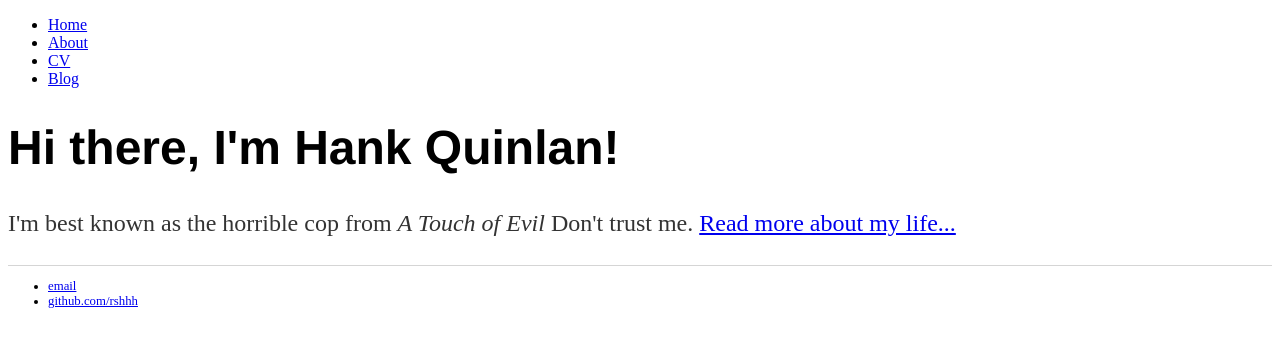
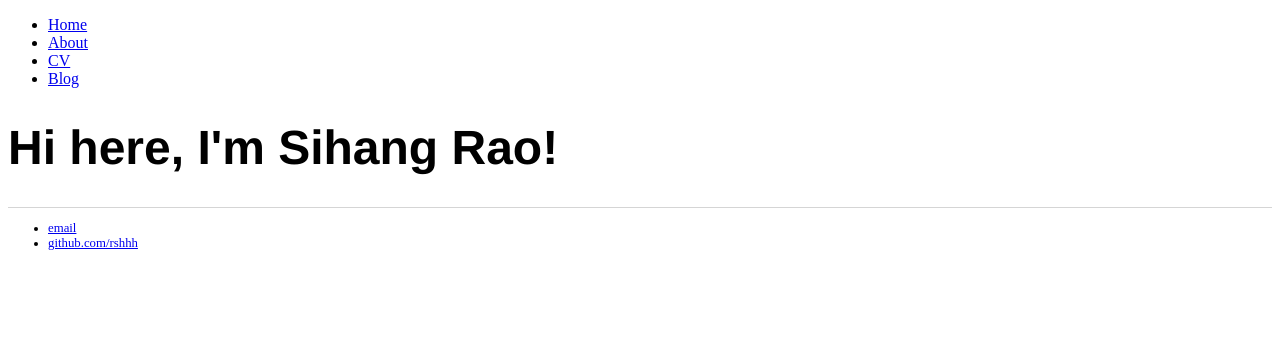
Before and after one commit to RSHHH/Microecon.github.io, a Jekyll site: the page built from index.html, in a window 1280 px wide. Shown: the top 347 px of the page. Built offline with Jekyll 4.4.1, drawn with Linux system fonts in a browser that asks for light colours.

Commit message:
Update index.html

```diff
--- a/index.html
+++ b/index.html
@@ -3,6 +3,6 @@ layout: default
 title: Hank Quinlan, Horrible Cop
 ---
 <div class="blurb">
-	<h1>Hi there, I'm Hank Quinlan!</h1>
-	<p>I'm best known as the horrible cop from <em>A Touch of Evil</em> Don't trust me. <a href="/about">Read more about my life...</a></p>
+	<h1>Hi here, I'm Sihang Rao!</h1>
+
 </div><!-- /.blurb -->
```
